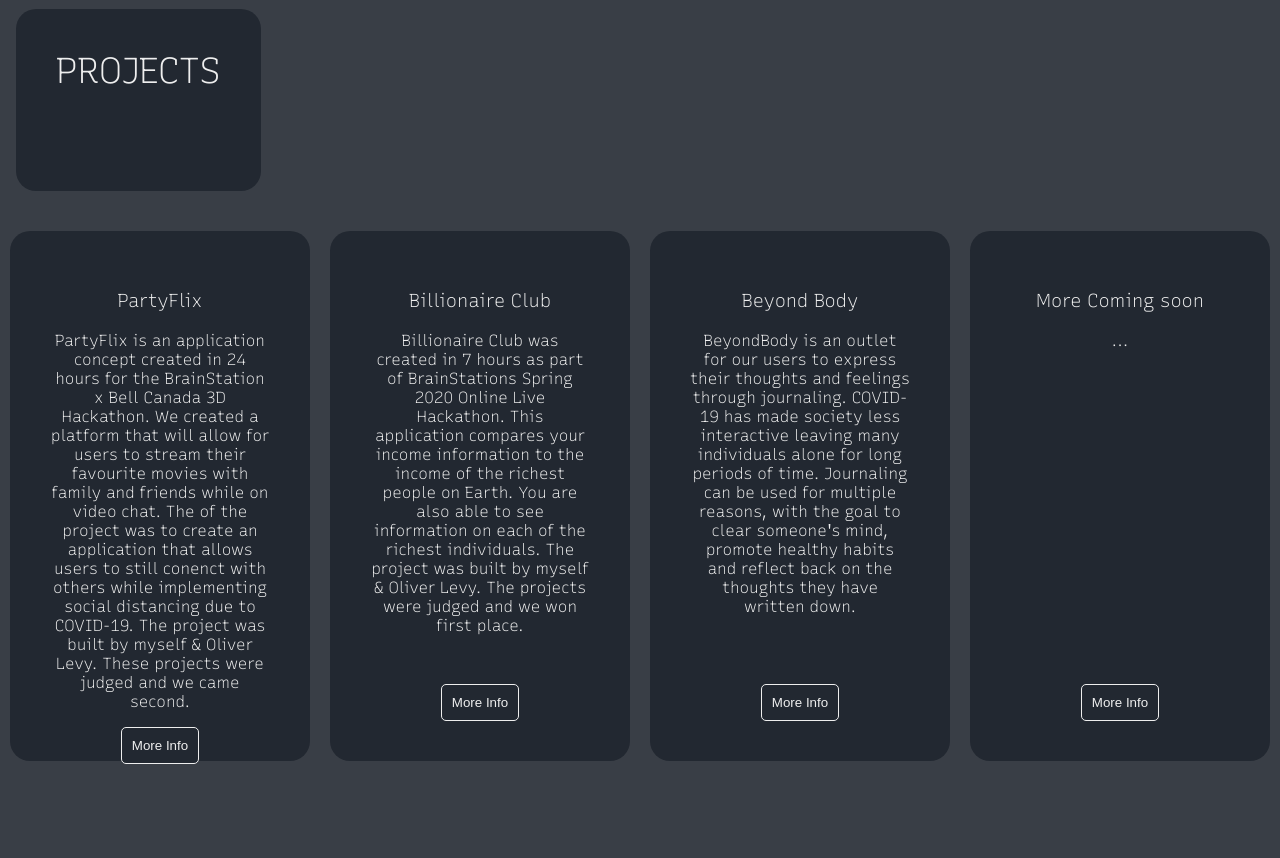
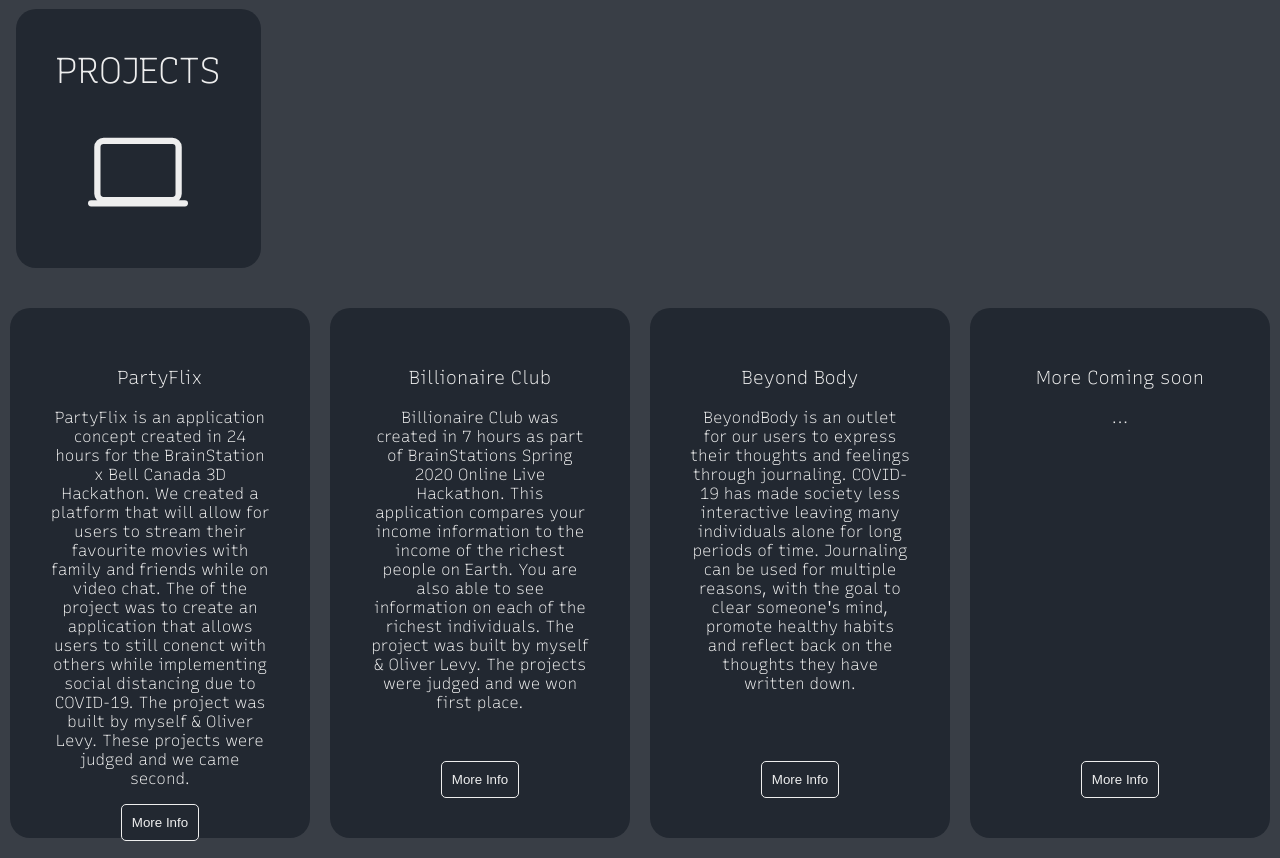
Before and after one commit to LucasBernardini/Portfolio-website, a React (Create React App) app: page / in a window 1280 px wide. Shown: the part 1480-2338 px from the top of the page. Before the commit the page ends 2261 px from the top, so only its background shows below. Built offline with nearby package versions, Linux system fonts and the light colour scheme.

Commit message:
complete additional styling & add content to projects section

```diff
--- a/src/components/projects/projects.jsx
+++ b/src/components/projects/projects.jsx
@@ -1,6 +1,7 @@
 import React from "react";
 import "./projects.scss";
 import ReactCardFlip from "react-card-flip";
+import mac from "../../assets/logos/laptop-outline.svg";
 
 export default class Projects extends React.Component {
   constructor() {
@@ -21,7 +22,7 @@
       <div className="projects">
         <div className="projects__container">
           <h2 className="projects__title">Projects</h2>
-          <img className="projects__title--image" src="" alt="" />
+          <img className="projects__title--image" src={mac} alt="computer" />
         </div>
         <div className="projects__container--work">
           <div className="projects__project">
@@ -52,8 +53,8 @@
 
               <div className="projects__project--back">
                   <div>
-                <p>see demo</p>
-                <a target="_blank" href="https://github.com/LucasBernardini/3D-Hackathon">see code</a>
+                <p><a href="" className="github">see demo</a></p> <br/>
+                <p><a className="github"  target="_blank" href="https://github.com/LucasBernardini/3D-Hackathon">see code</a></p>
                 </div>
                 <div>
                 <button className="projects__button" onClick={this.handleClick}>
@@ -90,8 +91,8 @@
 
               <div className="projects__project--back">
                   <div>
-                <p>see demo</p>
-                <a target="_blank" href="https://github.com/LucasBernardini/Billionaire-club" >see code</a>
+                 <p><a href="" className="github">see demo</a> </p> <br/>
+                 <p><a className="github" target="_blank" href="https://github.com/LucasBernardini/Billionaire-club" >see code</a> </p>
                 </div>
                 <div>
                 <button className="projects__button" onClick={this.handleClick}>
@@ -128,8 +129,8 @@
 
               <div className="projects__project--back">
                   <div>
-                <p>see demo</p>
-                <a target="_blank" href="https://github.com/LucasBernardini/BeyondBody">see code</a>
+                <p><a href="" className="github">see demo</a></p> <br/>
+                <p><a className="github" target="_blank" href="https://github.com/LucasBernardini/BeyondBody">see code</a></p>
                 </div>
                 <div>
                 <button className="projects__button" onClick={this.handleClick}>
--- a/src/components/projects/projects.scss
+++ b/src/components/projects/projects.scss
@@ -15,7 +15,8 @@
         margin-top:0;
         font-weight: normal;
         &--image{
-
+            height: 100px;
+            width: 100px;
         }
     }
     &__container{
@@ -82,3 +83,19 @@
         }
 }
 }
+
+.github{
+    color: $white;
+    text-decoration: none;
+    margin: auto 5px;
+    border: 1px solid $white;
+    border-radius: 5px;
+    padding: 10px;
+    background-color: $darkBlue;
+    margin: 20px auto;
+    width: fit-content;
+    font-size: 28px;
+        &:hover{
+            background-color: $blue;
+        }
+}
--- a/src/components/skills/skills.jsx
+++ b/src/components/skills/skills.jsx
@@ -9,6 +9,7 @@
 import githublogo from "../../assets/logos/GitHub-Logo.png";
 import ps from "../../assets/logos/ps.png";
 import xd from "../../assets/logos/xd-logo.svg";
+import glasses from "../../assets/logos/glasses-outline.svg";
 
 import "./skills.scss";
 
@@ -17,6 +18,7 @@
     <div className="skills">
       <div className="skills__title">
         Skills &amp; <br /> Technologies
+        <img className="skills__glass" src={glasses} alt="glasses"/>
       </div>
       <div className="skills__container">
         <div className="skills__container--divider">
--- a/src/components/skills/skills.scss
+++ b/src/components/skills/skills.scss
@@ -11,6 +11,11 @@
 @include tabletSize{
     flex-direction: row;
 
+}
+
+&__glass{
+    height: 100px;
+    width: 100px;
 }
 
     &__title{
```
Also changed, not shown: src/assets/logos/glasses-outline.svg (added), src/assets/logos/laptop-outline.svg (added).
